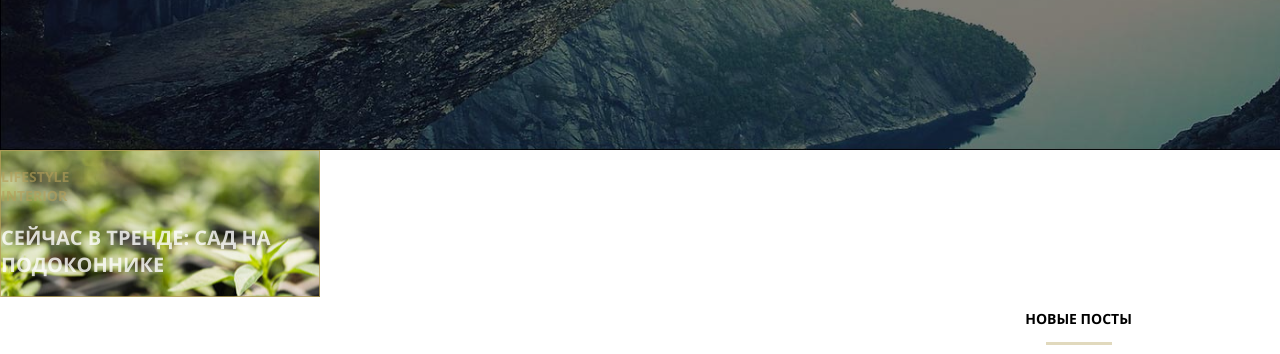
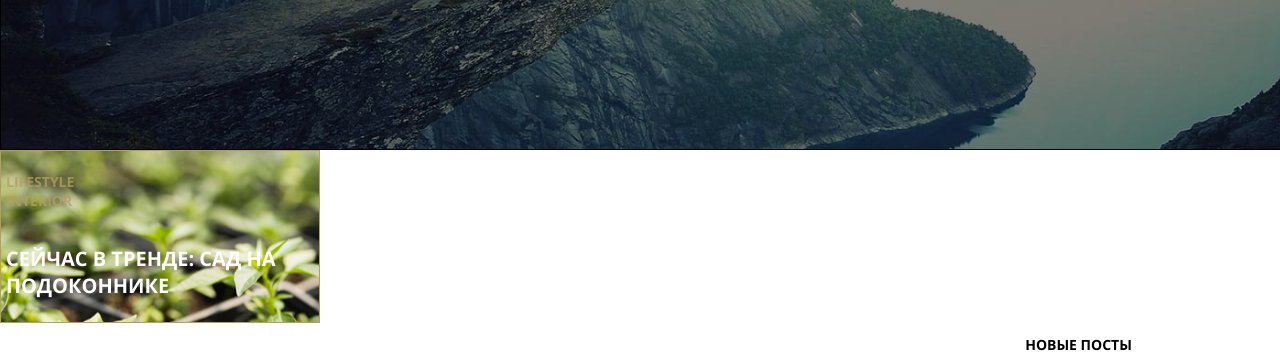
Before and after one commit to Nonstickrain/diplom-2, a plain HTML site: page index.html in a window 1280 px wide. Shown: the part 329-683 px from the top of the page. Drawn offline with Linux system fonts and the light colour scheme; grey boxes are pictures that could not be loaded; files whose address does not match are found by name.

Commit message:
Add files via upload

```diff
--- a/css/style.css
+++ b/css/style.css
@@ -14,22 +14,21 @@ body{
 }
 .trend{
   width: 100%;
-  height: 380 px;
   display: flex;
   justify-content: space-between;
 }
 .trend_card{
   width:  25%;
-  height: 100%;
   background-image: url(../images/trend1.jpg);
   background-repeat: no-repeat;
 }
 .trend_content{
+  padding: 5px;
+  display: flex;
+  flex-direction: column;
   border: 1px solid #b59f5b;
-  opacity: 0.8;
 }
 .trend_tags{
-  dispaly:  flex;
   list-style-type: none;
   margin-left: 0;
   padding-left: 0;
```
